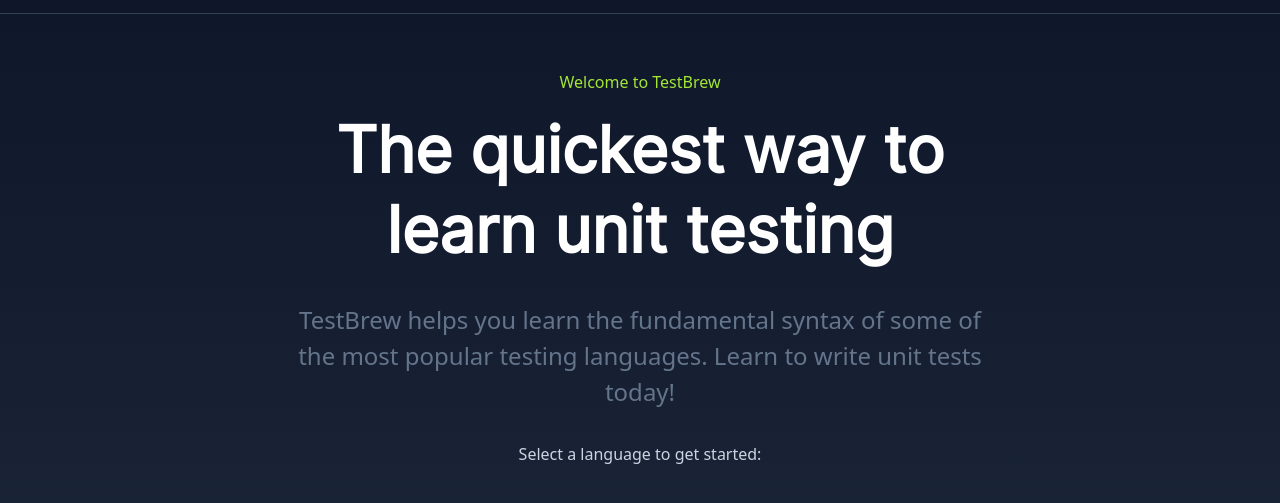
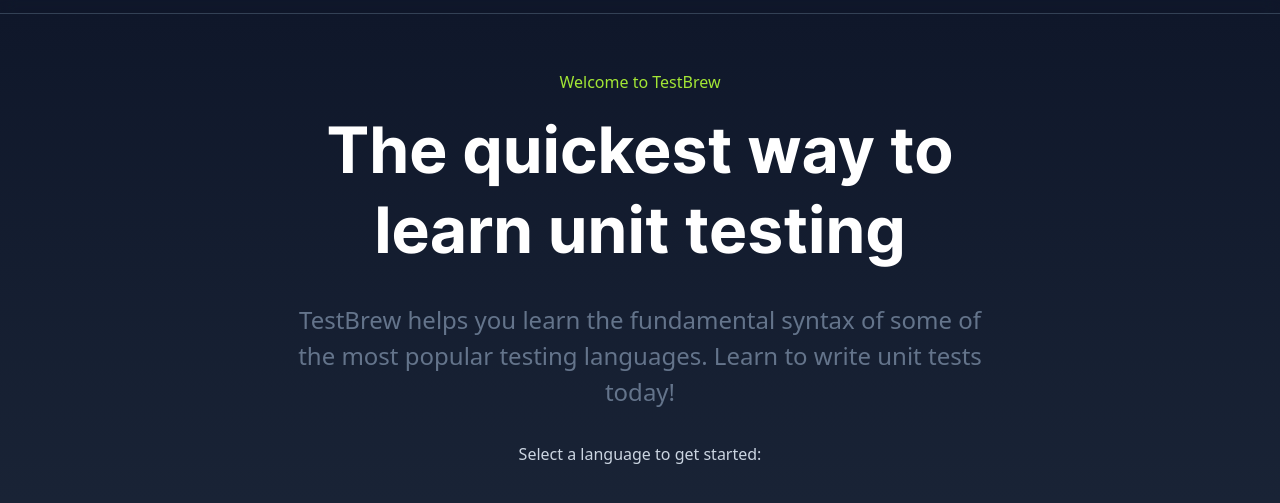
Before and after one commit to Team5-Capstone/capstone, a React app: page / in a window 1280 px wide. Shown: the part 61-564 px from the top of the page. Built offline with nearby package versions, Linux system fonts and the light colour scheme.

Commit message:
add new fonts to Tailwind

```diff
--- a/client/style.css
+++ b/client/style.css
@@ -2,32 +2,32 @@
 @tailwind components;
 @tailwind utilities;
 
-/* @layer base {
+@layer base {
   @font-face {
     font-family: 'Inter';
     font-weight: 400;
     font-style: normal;
-    src: url('../public/fonts/Inter-Regular.woff2') format('woff2');
+    src: url('../public/fonts/Inter-Regular.woff2');
   }
   @font-face {
     font-family: 'Inter';
     font-weight: 400;
     font-style: italic;
-    src: url('../public/fonts/Inter-Italic.woff2') format('woff2');
+    src: url('../public/fonts/Inter-Italic.woff2');
   }
   @font-face {
     font-family: 'Inter';
     font-weight: 700;
     font-style: normal;
-    src: url('../public/fonts/Inter-Bold.woff2') format('woff2');
+    src: url('../public/fonts/Inter-Bold.woff2');
   }
   @font-face {
     font-family: 'Inter';
     font-weight: 700;
     font-style: italic;
-    src: url('../public/fonts/Inter-BoldItalic.woff2') format('woff2');
+    src: url('../public/fonts/Inter-BoldItalic.woff2');
   }
-} */
+}
 
 /* @layer utilities {
   .scrollbar::-webkit-scrollbar {
```
